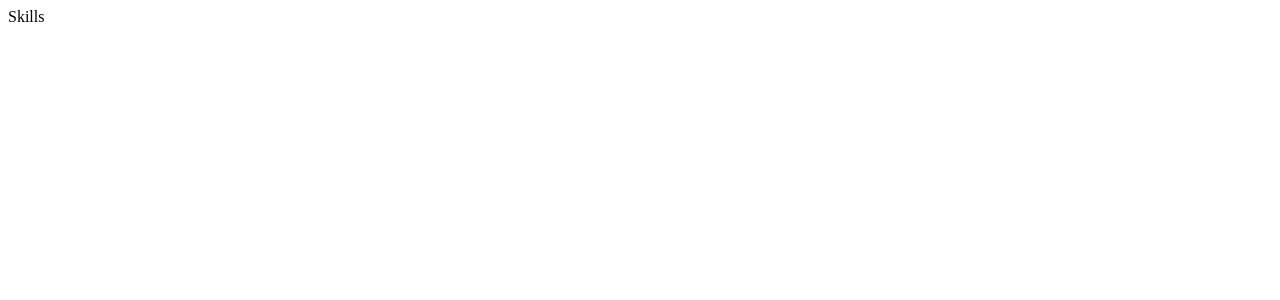
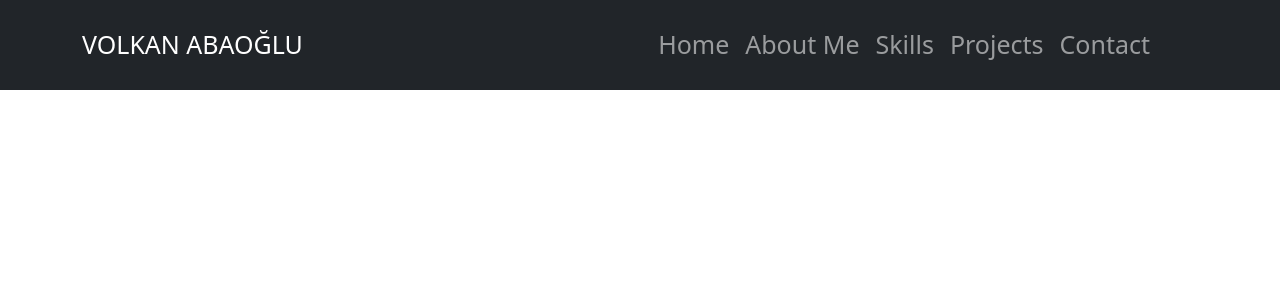
Before and after one commit to volkanabaoglu/portfolio-project, a React (Create React App) app: page /skills in a window 1280 px wide. Shown: the top 300 px of the page. Built offline with nearby package versions, Linux system fonts and the light colour scheme.

Commit message:
Added css for home page

```diff
--- a/package.json
+++ b/package.json
@@ -6,7 +6,9 @@
     "@testing-library/jest-dom": "^5.17.0",
     "@testing-library/react": "^13.4.0",
     "@testing-library/user-event": "^13.5.0",
+    "bootstrap": "^5.3.2",
     "react": "^18.2.0",
+    "react-bootstrap": "^2.10.0",
     "react-dom": "^18.2.0",
     "react-router-dom": "^6.21.3",
     "react-scripts": "5.0.1",
--- /dev/null
+++ b/src/Index.css
@@ -0,0 +1,2 @@
+
+@import 'bootstrap/dist/css/bootstrap.min.css';
--- a/src/components/Navbar.jsx
+++ b/src/components/Navbar.jsx
@@ -1,9 +1,26 @@
-import React from 'react'
+import React from "react";
+import Container from "react-bootstrap/Container";
+import Nav from "react-bootstrap/Nav";
+import Navbar from "react-bootstrap/Navbar";
 
-const Navbar = () => {
+const NavbarComponent = () => {
   return (
-    <div>navbar</div>
-  )
-}
+    <div>
+      <Navbar bg="dark" data-bs-theme="dark">
+        <Container>
+          <Navbar.Brand style={{fontSize:'25px'}}>VOLKAN ABAOĞLU</Navbar.Brand>
+          <Nav className="ml-auto" style={{ marginRight: '30px',
+        padding:'10px', fontSize:'25px' }}>
+            <Nav.Link href="/">Home</Nav.Link>
+            <Nav.Link href="about">About Me</Nav.Link>
+            <Nav.Link href="skills">Skills</Nav.Link>
+            <Nav.Link href="projects">Projects</Nav.Link>
+            <Nav.Link href="contact">Contact</Nav.Link>
+          </Nav>
+        </Container>
+      </Navbar>
+    </div>
+  );
+};
 
-export default Navbar
+export default NavbarComponent;
--- a/src/index.js
+++ b/src/index.js
@@ -8,6 +8,7 @@ import NoPage from "./pages/NoPage";
 import Contact from "./pages/Contact";
 import Skills from "./pages/Skills";
 import AboutMe from "./pages/AboutMe";
+import "./Index.css"
 
 const root = ReactDOM.createRoot(document.getElementById('root'));
 root.render(
@@ -17,7 +18,6 @@ root.render(
           <Route path="/" element={<Home />} />
           <Route path="projects" element={<Projects />} />
           <Route path="contact" element={<Contact />} />
-          <Route path="Contact" element={<Contact />} />
           <Route path="aboutme" element={<AboutMe />} />
           <Route path="skills" element={<Skills />} />
           <Route path="*" element={<NoPage />} />
@@ -26,7 +26,4 @@ root.render(
   </React.StrictMode>
 );
 
-// If you want to start measuring performance in your app, pass a function
-// to log results (for example: reportWebVitals(console.log))
-// or send to an analytics endpoint. Learn more: https://bit.ly/CRA-vitals
 reportWebVitals();
--- a/src/pages/AboutMe.jsx
+++ b/src/pages/AboutMe.jsx
@@ -1,8 +1,10 @@
 import React from 'react'
-
+import  NavbarComponent  from '../components/Navbar.jsx'
 const AboutMe = () => {
   return (
-    <div>AboutMe</div>
+    <div>
+        <NavbarComponent />
+    </div>
   )
 }
 
--- a/src/pages/Contact.jsx
+++ b/src/pages/Contact.jsx
@@ -1,8 +1,10 @@
 import React from 'react'
-
+import  NavbarComponent  from '../components/Navbar.jsx'
 const Contact = () => {
   return (
-    <div>Contact</div>
+    <div>
+        <NavbarComponent />
+    </div>
   )
 }
 
--- a/src/pages/Home.jsx
+++ b/src/pages/Home.jsx
@@ -1,9 +1,20 @@
-import React from 'react'
-
+import React from "react";
+import NavbarComponent from "../components/Navbar.jsx";
+import { Container, Image } from "react-bootstrap";
+import "../styles/Home.css"
 const Home = () => {
   return (
-    <div>Home</div>
-  )
-}
+      <>
+      <NavbarComponent />
+      <Container className="home-container">
+        <Image src="path/to/your/image.jpg" alt="Your Name" roundedCircle />
+        <div className="text-container">
+          <h1 className="name">Volkan Abaoğlu</h1>
+          <p className="developer-title">Junior Web Developer </p>
+        </div>
+      </Container>
+      </>
+  );
+};
 
-export default Home
+export default Home;
--- a/src/pages/NoPage.jsx
+++ b/src/pages/NoPage.jsx
@@ -1,8 +1,10 @@
 import React from 'react'
-
+import  NavbarComponent  from '../components/Navbar.jsx'
 const NoPage = () => {
   return (
-    <div>NoPage</div>
+    <div>
+        <NavbarComponent />
+    </div>
   )
 }
 
--- a/src/pages/Projects.jsx
+++ b/src/pages/Projects.jsx
@@ -1,8 +1,10 @@
 import React from 'react'
-
+import  NavbarComponent  from '../components/Navbar.jsx'
 const Projects = () => {
   return (
-    <div>Projects</div>
+    <div>
+        <NavbarComponent />
+    </div>
   )
 }
 
--- a/src/pages/Skills.jsx
+++ b/src/pages/Skills.jsx
@@ -1,8 +1,10 @@
 import React from 'react'
-
+import  NavbarComponent  from '../components/Navbar.jsx'
 const Skills = () => {
   return (
-    <div>Skills</div>
+    <div>
+        <NavbarComponent />
+    </div>
   )
 }
 
--- /dev/null
+++ b/src/styles/Home.css
@@ -0,0 +1,39 @@
+.home-container {
+    display: flex;
+    align-items: center;
+    justify-content: center;
+    flex-direction: column;
+    text-align: center;
+    padding: 50px;
+}
+
+.text-container {
+    margin-top: 20px;
+}
+
+.name {
+    font-size: 36px;
+    font-weight: bold;
+}
+
+.developer-title {
+    font-size: 24px;
+    color: #6c757d;
+    overflow: hidden; /* Ensure the text doesn't overflow */
+    white-space: nowrap; /* Prevent the text from wrapping */
+    border-right: 2px solid #000; /* Create a border on the right side */
+    animation: typing infinite 4s steps(30, end);
+    text-align: center;
+    padding-left: 15px;
+}
+
+@keyframes typing {
+
+    from {
+        width: 0;
+
+    }
+    to {
+        width: 97%;
+    }
+}
```
Also changed, not shown: src/App.css (deleted, +0 -14 lines), 1 other file (tests, documents, lock files or other folders).
